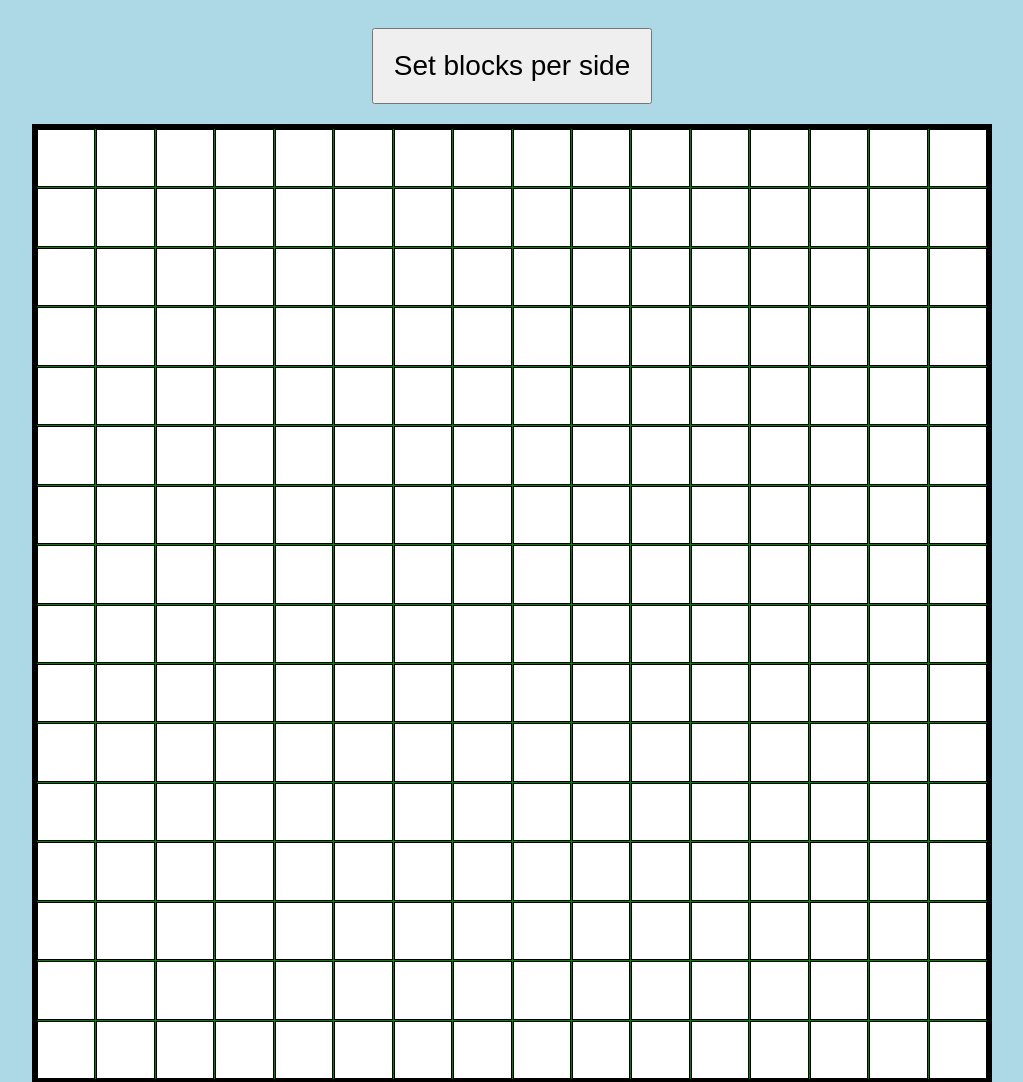
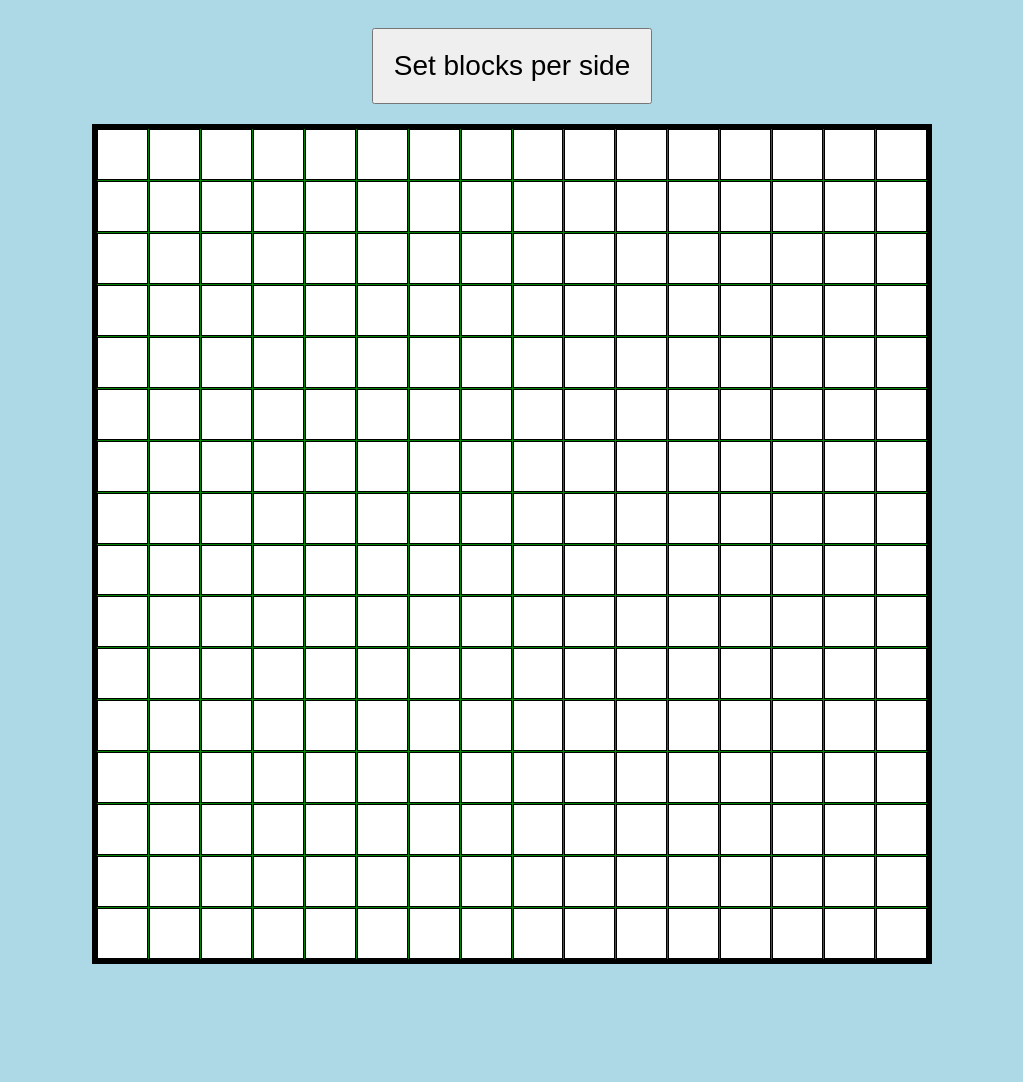
Before and after one commit to KevinMeekel/etch, a plain HTML site: page index.html in a window 1280 px wide. Shown: the top 1082 px of the page, without its empty margins (128-1151 px from the left). After the commit the page ends 972 px from the top, so only its background shows below. Drawn offline with Linux system fonts and the light colour scheme.

Commit message:
Change dimensions to 840x840px

```diff
--- a/style.css
+++ b/style.css
@@ -13,8 +13,8 @@ body {
 }
 
 .grid-container {
-    height: 960px;
-    width: 960px;
+    height: 840px;
+    width: 840px;
     display: flex;
     filter: brightness();
     color: rgba(red, green, blue, alpha);
```
